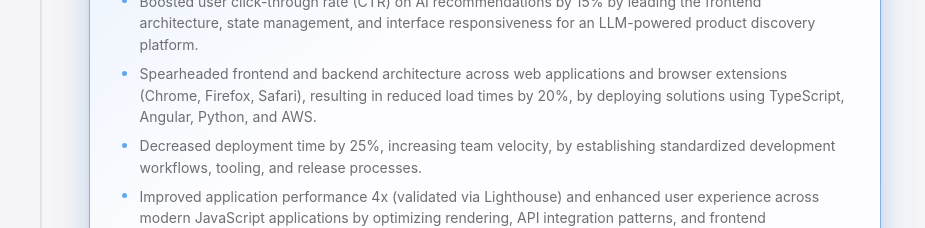
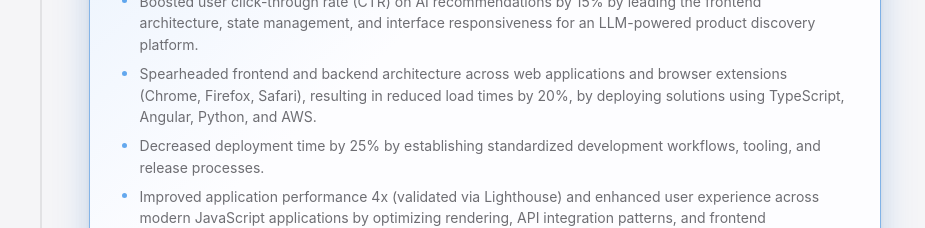
Before and after one commit to seandjones/seanjones.io, a Vue app: page / in a window 1280 px wide. Shown: the part 4400-4628 px from the top of the page, without its empty margins (189-1114 px from the left). Built offline with nearby package versions, Linux system fonts and the light colour scheme.

Commit message:
copy fixes

```diff
--- a/src/components/WorkHistory.vue
+++ b/src/components/WorkHistory.vue
@@ -85,7 +85,7 @@ const jobs: Job[] = [
     contributions: [
       "Boosted user click-through rate (CTR) on AI recommendations by 15% by leading the frontend architecture, state management, and interface responsiveness for an LLM-powered product discovery platform.",
       "Spearheaded frontend and backend architecture across web applications and browser extensions (Chrome, Firefox, Safari), resulting in reduced load times by 20%, by deploying solutions using TypeScript, Angular, Python, and AWS.",
-      "Decreased deployment time by 25%, increasing team velocity, by establishing standardized development workflows, tooling, and release processes.",
+      "Decreased deployment time by 25% by establishing standardized development workflows, tooling, and release processes.",
       "Improved application performance 4x (validated via Lighthouse) and enhanced user experience across modern JavaScript applications by optimizing rendering, API integration patterns, and frontend architecture decisions.",
       "Partnered with product and executive stakeholders to align technical roadmap with business priorities.",
       "Led cross-functional engineering initiatives spanning frontend architecture, platform scalability, and release operations across distributed teams.",
```
Also changed, not shown: 1 other file (tests, documents, lock files or other folders).
